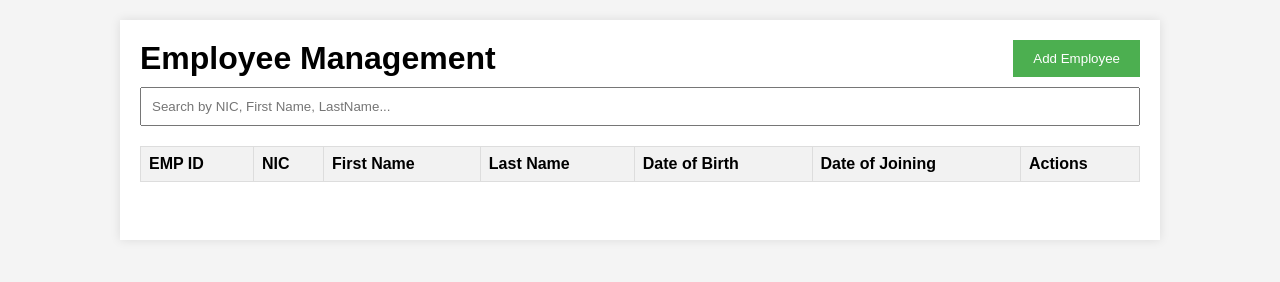
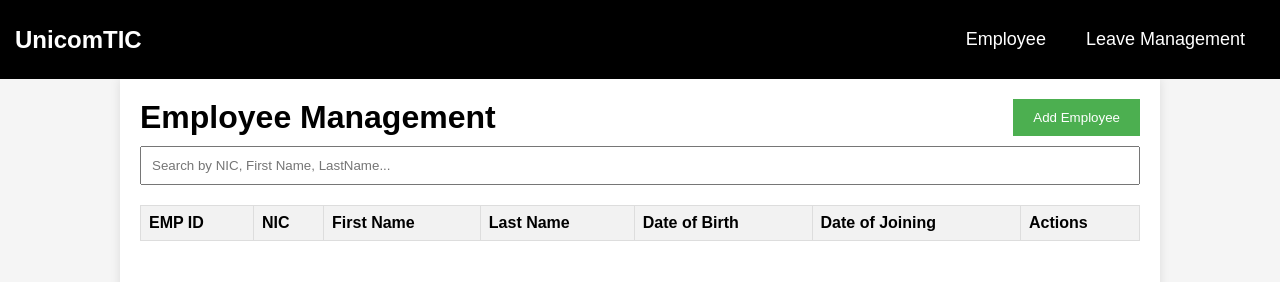
Before and after one commit to DinojaKulas/Leave-Management-System, a plain HTML site: page Frond-End/employees/index.html in a window 1280 px wide. Drawn offline with Linux system fonts and the light colour scheme; no server answers.

Commit message:
Add Navigation bar

```diff
--- a/Frond-End/employees/index.html
+++ b/Frond-End/employees/index.html
@@ -6,9 +6,106 @@
     <meta name="viewport" content="width=device-width, initial-scale=1.0">
     <title>Employee Management</title>
     <link rel="stylesheet" href="style.css">
+
+    <style>
+        body {
+            font-family: Arial, sans-serif;
+            margin: 0;
+            padding: 0;
+            background-color: #f5f5f5;
+        }
+
+        .navbar {
+            display: flex;
+            justify-content: space-between;
+            align-items: center;
+            background-color: #000;
+            padding: 15px;
+        }
+
+        .company-name {
+            color: #fff;
+            font-size: 24px;
+            text-decoration: none;
+            font-weight: bold;
+        }
+
+        .navbar-right {
+            display: flex;
+            align-items: center;
+        }
+
+        .menu-item,
+        .dropbtn {
+            color: white;
+            padding: 14px 20px;
+            text-decoration: none;
+            background: none;
+            border: none;
+            cursor: pointer;
+            font-size: 18px;
+        }
+
+        .menu-item:hover,
+        .dropbtn:hover {
+            background-color: #555;
+        }
+
+        .dropdown {
+            position: relative;
+            display: inline-block;
+        }
+
+        .dropdown-content {
+            display: none;
+            position: absolute;
+            background-color: #fff;
+            min-width: 160px;
+            box-shadow: 0px 8px 16px rgba(red, green, blue, alpha);
+            z-index: 1;
+        }
+
+        .dropdown-content a {
+            color: black;
+            padding: 12px 16px;
+            text-decoration: none;
+            display: block;
+            font-size: 16px;
+
+        }
+
+        .dropdown-content a.hover {
+            background-color: #f1f1f1;
+        }
+
+        .dropdown:hover .dropdown-content {
+            display: block;
+        }
+
+        .dropdown:hover .dropbtn {
+            background-color: #555;
+        }
+    </style>
 </head>
 
 <body>
+    <nav class="navbar">
+        <div class="navbar-left">
+            <a href="#" class="company-name">UnicomTIC</a>
+        </div>
+        <div class="navbar-right">
+            <a href="#" class="menu-item">Employee</a>
+            <div class="dropdown">
+                <button class="dropbtn">Leave Management</button>
+                <div class="dropdown-content">
+                    <a href="#">Apply Leave</a>
+                    <a href="#">Manage Leave</a>
+                </div>
+            </div>
+        </div>
+    </nav>
+
+
     <div class="container">
         <div class="flex-container">
             <h1>Employee Management</h1>
--- a/Frond-End/leaves/leaveRequest.js
+++ b/Frond-End/leaves/leaveRequest.js
@@ -61,7 +61,7 @@ document.addEventListener('DOMContentLoaded', async function () {
             if (response.ok) {
                 alert('Leave request submitted successfully!');
                 leaveRequestForm.reset();
-                loadLeaveRequests(loggedInUser.empId);
+                loadLeaveRequests(loggedInUser.employeeId);
             } else {
                 alert('Failed to submit leave request.');
             }
--- a/Frond-End/leaves/managerLeaveManagement.js
+++ b/Frond-End/leaves/managerLeaveManagement.js
@@ -1,14 +1,17 @@
 document.addEventListener('DOMContentLoaded', async function () {
     const loggedInUser = JSON.parse(localStorage.getItem('loggedInUser'));
+
     if (!loggedInUser) {
         alert('You must log in first!');
         window.location.href = 'login.html';
         return;
     }
+
     // Display welcome message
     const welcomeMessage = document.getElementById('welcomeMessage');
     welcomeMessage.textContent = `Welcome, ${loggedInUser.firstName}
     ${loggedInUser.lastName}`;
+
     // Logout button functionality
     const logoutButton = document.getElementById('logoutButton');
     logoutButton.addEventListener('click', function () {
@@ -16,12 +19,14 @@ document.addEventListener('DOMContentLoaded', async function () {
         alert('You have been logged out.');
         window.location.href = 'login.html';
     });
+
     const statusFilter = document.getElementById('statusFilter');
     const leaveRequestsList = document.getElementById('leaveRequests');
     let leaveRequests = [];
     statusFilter.addEventListener('change', function () {
         renderLeaveRequests();
     });
+
     async function loadLeaveRequests() {
         try {
             const response = await fetch('http://localhost:3000/leaveRequests');
```
Also changed, not shown: Frond-End/leaves/leaveRequest.html (+99 -0 lines), Frond-End/leaves/managerLeaveManagement.html (+3 -0 lines). Lines whose indentation alone changed are shown as unchanged.
